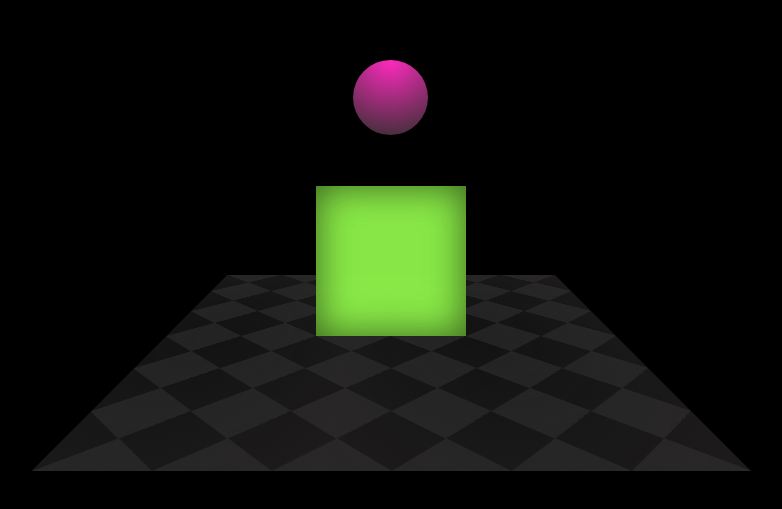
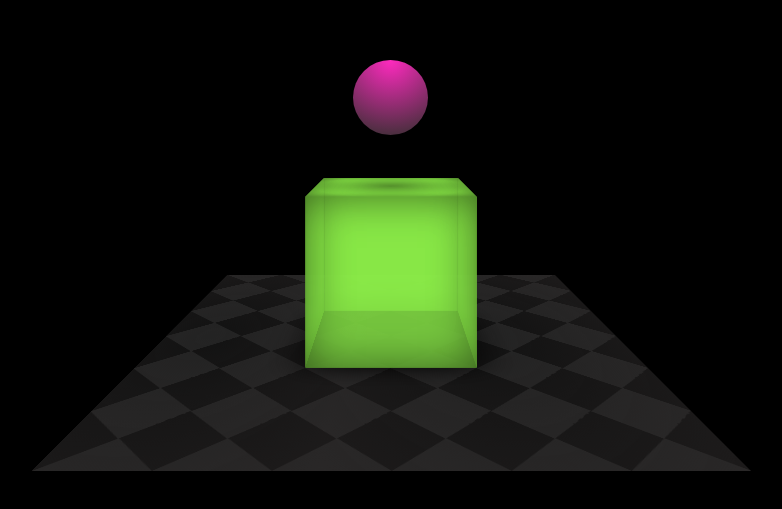
Before and after one commit to GuilloSGit/Animacion3D, a plain HTML site: page index.html in a window 1280 px wide. Shown: the part 139-648 px from the top of the page, without its empty margins (249-1031 px from the left). Drawn offline with Linux system fonts and the light colour scheme.

Commit message:
Corrección de preservar 3d

```diff
--- a/style.css
+++ b/style.css
@@ -96,6 +96,7 @@ body {
   bottom: -1em;
   left: -1em;
   animation: alturaCubo var(--saltoBola) infinite linear;
+  transform-style: preserve-3d;
 }
 
 @keyframes alturaCubo {
```
